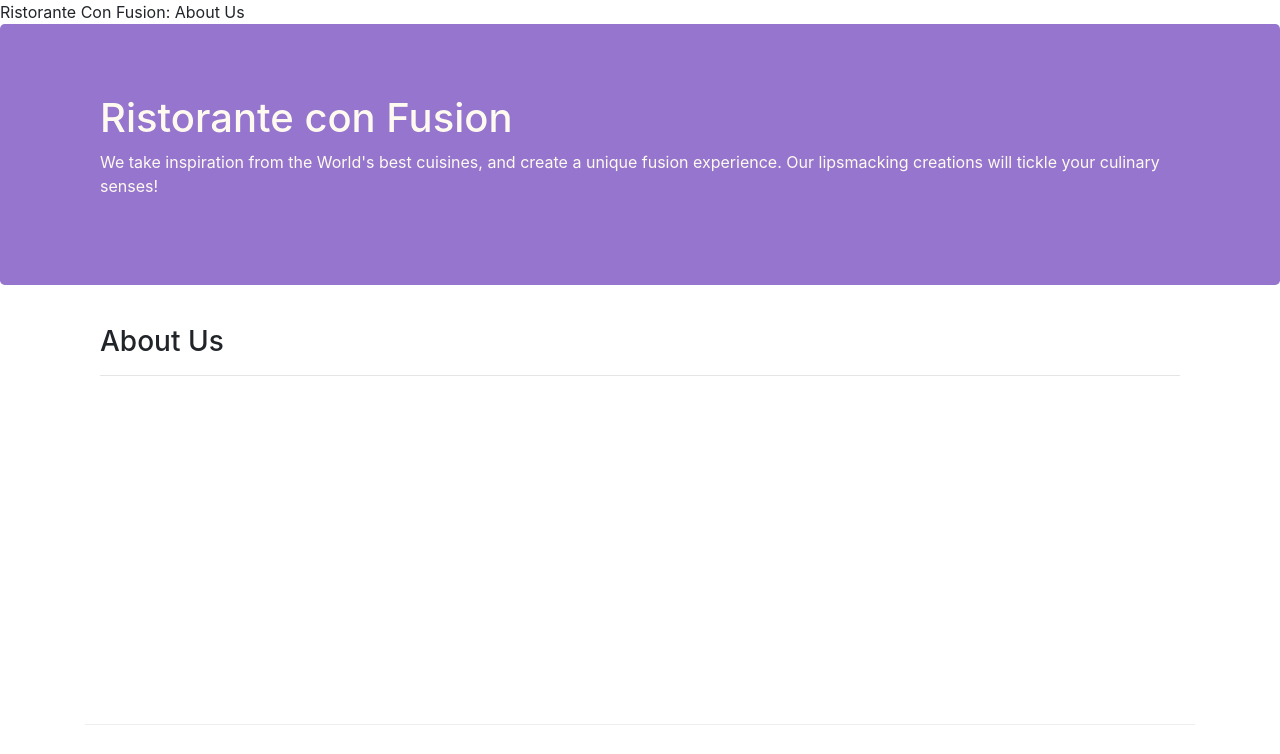
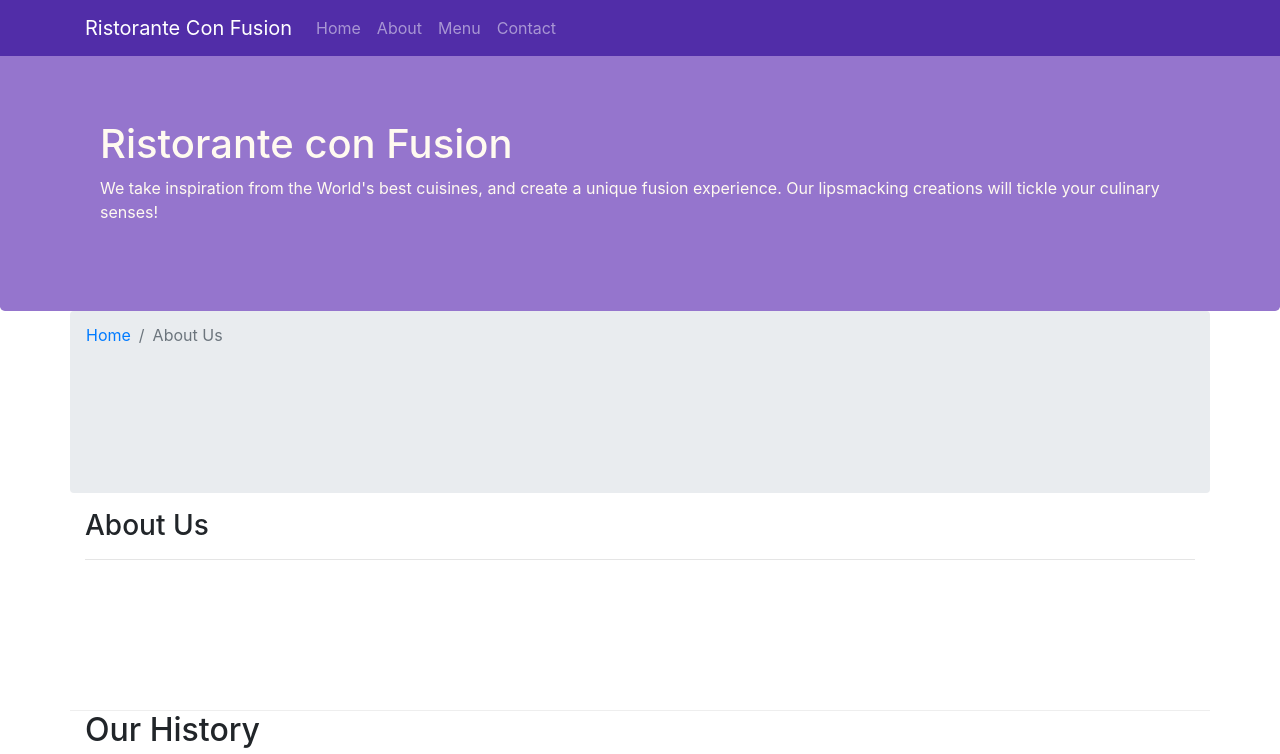
Before and after one commit to crivero1510/conFusion, a website: page aboutus.html in a window 1280 px wide. Shown: the top 754 px of the page. Drawn offline with nearby package versions, Linux system fonts and the light colour scheme.

Commit message:
Navbar and Breadcrumbs

```diff
--- a/aboutus.html
+++ b/aboutus.html
@@ -10,15 +10,39 @@
     <link rel="stylesheet" href="node_modules/bootstrap/dist/css/bootstrap.min.css">
     <link rel="stylesheet" href="css/styles.css"
 
-    <title>Ristorante Con Fusion: About Us</title>
+    <title></title>
 
 </head>
 
 <body>
-
+    <nav class="navbar navbar-dark navbar-expand-sm fixed-top">
+            <div class="container">
+                <button class="navbar-toggler" type="button" data-toggle="collapse" data-target="#Navbar">
+                    <span class="navbar-toggler-icon"></span>
+                </button>
+                <a class="navbar-brand"  href="#">Ristorante Con Fusion</a>
+                <div class="collapse navbar-collapse" id="Navbar">
+                    <ul class="navbar-nav mr-auto">
+                        <li class="nav-item-active">
+                            <a class="nav-link" href="./index.html">Home</a>
+                        </li>
+                        <li class="nav-item">
+                            <a class="nav-link" href="#">About</a>
+                        </li>
+                        <li class="nav-item">
+                            <a class="nav-link" href="#">Menu</a>
+                        </li>
+                        <li class="nav-item">
+                            <a class="nav-link" href="#">Contact</a>
+                        </li>
+                    </ul>
+                </div>
+            </div>
+        </nav>
     <header class="jumbotron">
         <div class="container">
             <div class="row row-header">
+
                 <div class="col-12">
                     <h1>Ristorante con Fusion</h1>
                     <p>We take inspiration from the World's best cuisines, and create a unique fusion experience. Our lipsmacking creations will tickle your culinary senses!</p>
@@ -31,6 +55,10 @@
 
     <div class="container">
         <div class="row row-content">
+            <ol class="col-12 breadcrumb">
+                <li class="breadcrumb-item"><a href="./index.html">Home</a></li>
+                <li class="breadcrumb-item active">About Us</li>
+            </ol>
             <div class="col-12">
                <h3>About Us</h3>
                <hr>
--- a/css/styles.css
+++ b/css/styles.css
@@ -6,7 +6,7 @@
 
 .row-content
 {
-    margin: 40px 0px auto;
+    margin: 4gi0px 0px auto;
     padding: 0px auto;
     border-bottom: 1px ridge;
     min-height: 400px;
@@ -25,6 +25,16 @@
     color:floralwhite;
 
 }
+body
+{
+    padding: 50px 0px 0px 0px;
+    z-index: 0;
+}
+
+.navbar-dark
+{
+    background-color: #512DA8;
+}
 
 .address
 {
```
Also changed, not shown: index.html (+55 -18 lines).
